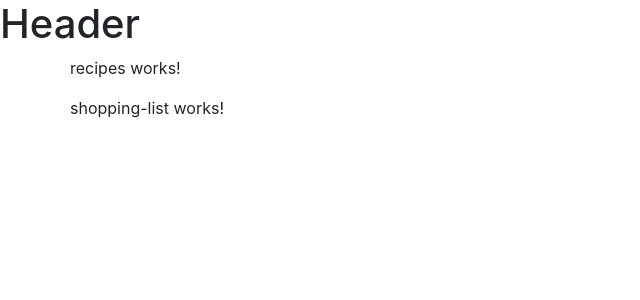
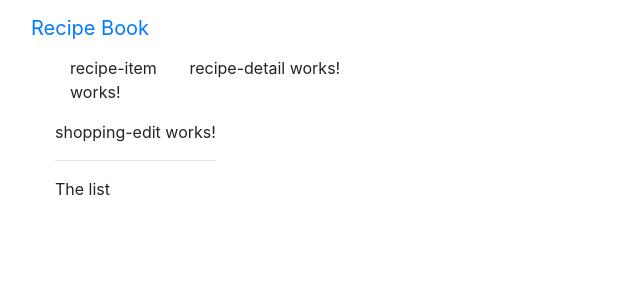
Before and after one commit to saikats5/angular2app1, an Angular app in the folder my-first-app/: page / in a window 1280 px wide. Shown: the top 300 px of the page, without its empty margins (0-640 px from the left). Built offline with nearby package versions, Linux system fonts and the light colour scheme.

Commit message:
project structure

```diff
--- a/my-first-app/src/app/header/header.component.html
+++ b/my-first-app/src/app/header/header.component.html
@@ -1 +1,21 @@
-<h1>Header</h1>
+<nav class="navbar navbar-default">
+    <div class="container-fluid">
+        <div class="navbar-header">
+            <a href="#" class="navbar-brand">Recipe Book</a>
+        </div>
+        <div class="collapse navbar-collapse">
+            <ul class="nav navbar-nav">
+                <li><a href="#">Recipes</a></li>
+            </ul>
+            <ul class="nav navbar-nav navbar-right">
+                <li class="dropdown">
+                    <a href="#" class="dropdown-toggle" role="button">Manage <span class="caret"></span></a>
+                    <ul class="dropdown-menu">
+                        <li><a href="#">Save Data</a></li>
+                        <li><a href="#">Fetch Data</a></li>
+                    </ul>
+                </li>
+            </ul>
+        </div>
+    </div>
+</nav>
--- a/my-first-app/src/app/recipes/recipe-list/recipe-list.component.html
+++ b/my-first-app/src/app/recipes/recipe-list/recipe-list.component.html
@@ -1,3 +1 @@
-<p>
-  recipe-list works!
-</p>
+<app-recipe-item></app-recipe-item>
--- a/my-first-app/src/app/recipes/recipes.component.html
+++ b/my-first-app/src/app/recipes/recipes.component.html
@@ -1,3 +1,8 @@
-<p>
-  recipes works!
-</p>
+<div class="row">
+  <div class="col-md-5">
+    <app-recipe-list></app-recipe-list>
+  </div>
+  <div>
+    <app-recipe-detail></app-recipe-detail>
+  </div>
+</div>
--- a/my-first-app/src/app/shopping-list/shopping-list.component.html
+++ b/my-first-app/src/app/shopping-list/shopping-list.component.html
@@ -1,3 +1,7 @@
-<p>
-  shopping-list works!
-</p>
+<div class="row">
+  <div class="col-xs-10">
+    <app-shopping-edit></app-shopping-edit>
+    <hr>
+    <p>The list</p>
+  </div>
+</div>
```
Also changed, not shown: my-first-app/src/app/recipes/recipe.model.ts (added, +11 -0 lines).
